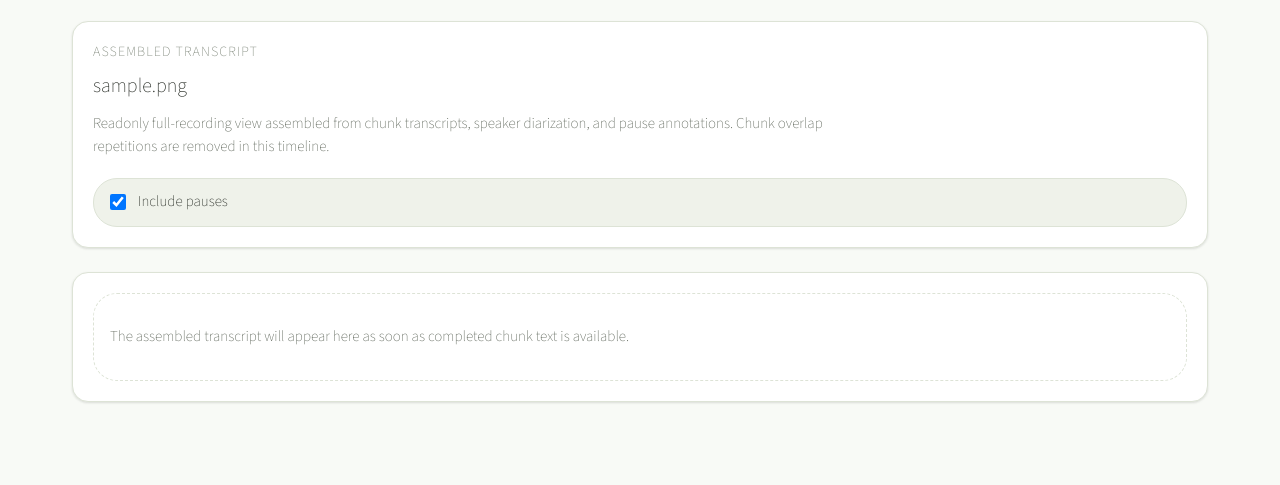
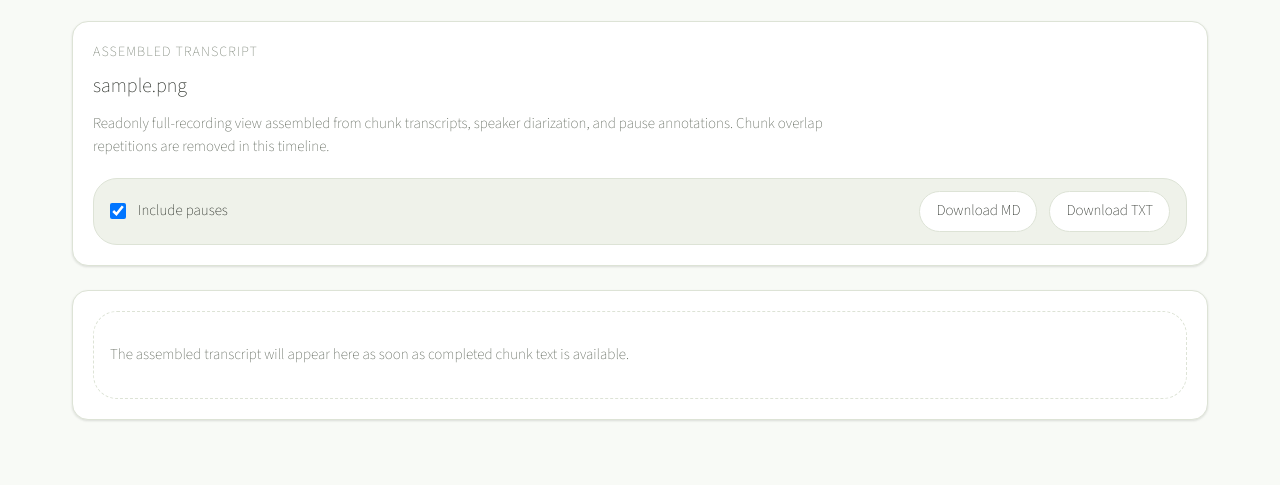
Before and after one commit to samuelkb/MacawTranscribe, a Django app: page /transcriptions/recordings/00000000-0000-0000-0000-000000000001/assembled/ in a window 1280 px wide. Shown: the part 147-632 px from the top of the page. Run offline with Django 5.2, Linux system fonts and the light colour scheme; tables that the repository leaves empty hold one stand-in row (values such as "Sample post"); data that the repository does not hold is empty; style sheets or scripts are compiled from the project's sources; parts of the project's set-up code (start-up, migrations or seed data) failed here and were passed over; some libraries are stand-ins or nearby versions.

Commit message:
Feat: Add assembled transcript MD and TXT downloads

```diff
--- a/transcriptions/templates/transcriptions/pages/assembled_recording.html
+++ b/transcriptions/templates/transcriptions/pages/assembled_recording.html
@@ -20,7 +20,8 @@
       <p class="mt-3 max-w-3xl text-(length:--text-body-sm-size) leading-(--text-body-sm-line-height) text-(--color-text-secondary)">
         {% translate "Readonly full-recording view assembled from chunk transcripts, speaker diarization, and pause annotations. Chunk overlap repetitions are removed in this timeline." %}
       </p>
-      <form method="get" class="mt-5 flex items-center justify-between gap-4 rounded-xl border border-(--color-border) bg-(--color-surface-subtle) px-4 py-3">
+      {% if recording %}
+        <form method="get" class="mt-5 flex flex-wrap items-center justify-between gap-4 rounded-xl border border-(--color-border) bg-(--color-surface-subtle) px-4 py-3">
           <input type="hidden" name="include_silences" value="0">
           <label class="flex items-center gap-3 text-(length:--text-body-sm-size) font-medium text-(--color-text)">
             <input
@@ -33,6 +34,20 @@
             >
             {% translate "Include pauses" %}
           </label>
+          <div class="flex flex-wrap items-center justify-end gap-3">
+            <a
+              href="{% url 'transcriptions:download_assembled_recording' recording.id %}?format=md&include_silences={% if include_silences %}1{% else %}0{% endif %}"
+              class="rounded-xl border border-(--color-border) bg-(--color-surface) px-4 py-2 text-(length:--text-body-sm-size) font-semibold text-(--color-text)"
+            >
+              {% translate "Download MD" %}
+            </a>
+            <a
+              href="{% url 'transcriptions:download_assembled_recording' recording.id %}?format=txt&include_silences={% if include_silences %}1{% else %}0{% endif %}"
+              class="rounded-xl border border-(--color-border) bg-(--color-surface) px-4 py-2 text-(length:--text-body-sm-size) font-semibold text-(--color-text)"
+            >
+              {% translate "Download TXT" %}
+            </a>
+          </div>
           <noscript>
             <button
               type="submit"
@@ -42,6 +57,7 @@
             </button>
           </noscript>
         </form>
+      {% endif %}
     </header>
 
     <section class="rounded-2xl border border-(--color-border) bg-(--color-surface) px-5 py-5 shadow-(--shadow-sm)">
--- a/transcriptions/urls.py
+++ b/transcriptions/urls.py
@@ -1,6 +1,7 @@
 from django.urls import path
 
-from transcriptions.views import transcribe_chunk_on_demand_view, full_recording_transcription_view, assembled_recording_page_view
+from transcriptions.views import transcribe_chunk_on_demand_view, full_recording_transcription_view, \
+    assembled_recording_page_view, download_assembled_recording_view
 
 app_name = 'transcriptions'
 
@@ -8,4 +9,5 @@ urlpatterns = [
     path("chunks/<uuid:chunk_id>/transcribe/", transcribe_chunk_on_demand_view, name="transcribe_chunk"),
     path("recordings/<uuid:recording_id>/full-transcript", full_recording_transcription_view, name="full_recording_transcript"),
     path("recordings/<uuid:recording_id>/assembled/", assembled_recording_page_view, name="assembled_recording_page"),
+    path("recordings/<uuid:recording_id>/assembled/download/", download_assembled_recording_view, name="download_assembled_recording"),
 ]
--- a/transcriptions/views.py
+++ b/transcriptions/views.py
@@ -3,7 +3,7 @@ import logging
 from typing import Final
 from uuid import UUID
 
-from django.http import HttpRequest, JsonResponse
+from django.http import HttpRequest, HttpResponse, JsonResponse
 from django.shortcuts import render
 from django.views.decorators.csrf import csrf_exempt
 from django.views.decorators.http import require_POST, require_GET
@@ -28,6 +28,22 @@ def _parse_include_silences(value: str | None) -> bool:
     if value is None:
         return True
     return value not in {"0", "false", "False", "no", "off"}
+
+
+def _format_transcript_segments(*, segments: list[dict], output_format: str) -> str:
+    lines: list[str] = []
+    for segment in segments:
+        if segment["type"] == "speaker":
+            timestamp = _format_duration_mmss(segment["start_time"])
+            speaker_name = segment.get("speaker_name") or segment.get("speaker_id") or "Speaker"
+            text = segment.get("text", "")
+            if output_format == "md":
+                lines.append(f"**{timestamp} {speaker_name}:** {text}")
+            else:
+                lines.append(f"{timestamp} {speaker_name}: {text}")
+        else:
+            lines.append(str(segment.get("text", "")))
+    return "\n\n".join(line for line in lines if line.strip())
 
 
 def _parse_backend(value: str | None) -> BackendName | None:
@@ -205,3 +221,43 @@ def assembled_recording_page_view(request: HttpRequest, recording_id: UUID):
         },
         status=200,
     )
+
+
+@require_GET
+def download_assembled_recording_view(request: HttpRequest, recording_id: UUID) -> HttpResponse:
+    include_silences = _parse_include_silences(request.GET.get("include_silences"))
+    output_format = request.GET.get("format", "txt").strip().lower()
+    if output_format not in {"txt", "md"}:
+        return JsonResponse(
+            {
+                "error": "invalid_export_format",
+                "detail": "Supported formats are txt and md.",
+            },
+            status=400,
+        )
+
+    try:
+        recording = Recording.objects.get(id=recording_id)
+    except Recording.DoesNotExist:
+        return JsonResponse(
+            {
+                "error": "recording_not_found",
+                "detail": f"Recording {recording_id} was not found.",
+            },
+            status=404,
+        )
+
+    assembled = assembly_recording_transcript(
+        recording=recording,
+        include_silence_annotations=include_silences,
+    )
+    body = _format_transcript_segments(
+        segments=assembled.get("segments", []),
+        output_format=output_format,
+    )
+    content_type = "text/markdown; charset=utf-8" if output_format == "md" else "text/plain; charset=utf-8"
+    filename_root = recording.original_file_name.rsplit(".", 1)[0].replace('"', "")
+    filename = f"{filename_root}_transcript.{output_format}"
+    response = HttpResponse(body, content_type=content_type)
+    response["Content-Disposition"] = f'attachment; filename="{filename}"'
+    return response
```
Lines whose indentation alone changed are shown as unchanged.
